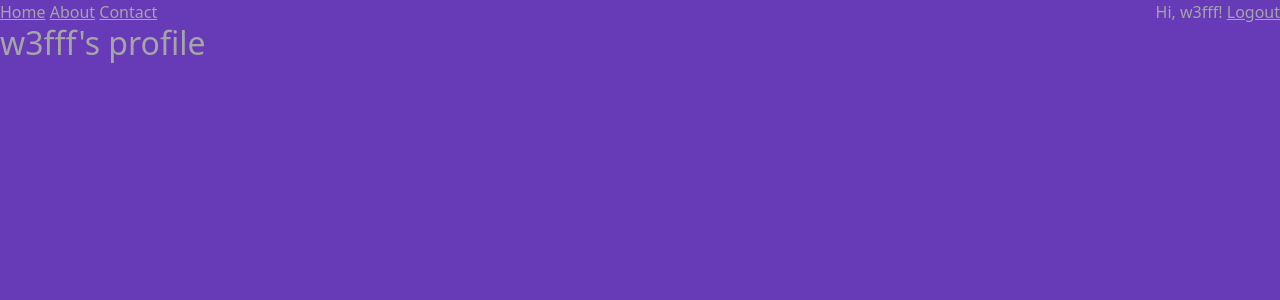
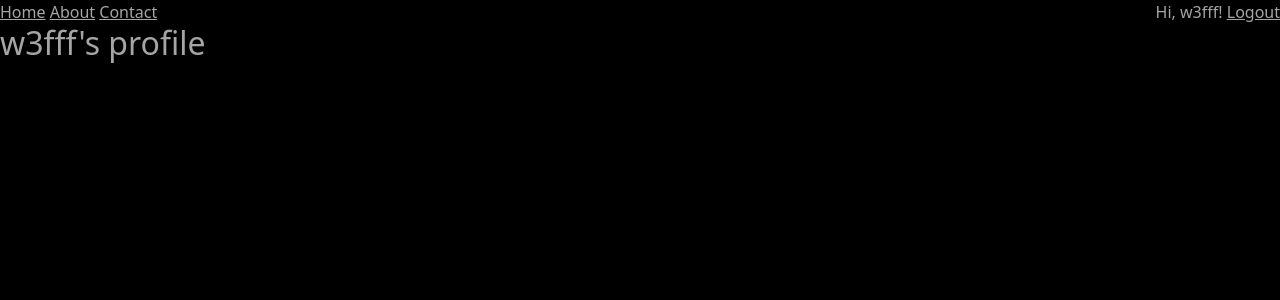
Before and after one commit to w3ffflv/school-web, a Django app: page /accounts/profile/ in a window 1280 px wide. Shown: the top 300 px of the page. Run offline with Django 4.2, Linux system fonts and the light colour scheme; a user stored in the database is signed in.

Commit message:
black background color

```diff
--- a/static/style.css
+++ b/static/style.css
@@ -1,6 +1,6 @@
 body
 {
-    background-color: #673AB7;
+    background-color: #000000;
 }
 
 h1,h2,span,a,p{
```
